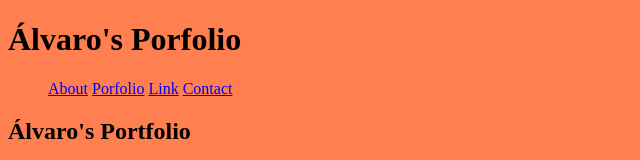
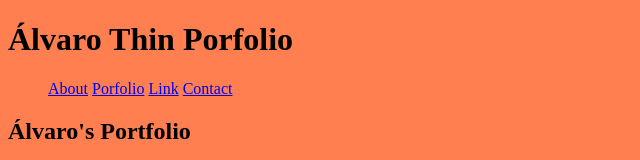
Before and after one commit to alvaroalcaraz/alvaro-thin-portfolio-1, a plain HTML site: page index.html in a window 1280 px wide. Shown: the top 160 px of the page, without its empty margins (0-640 px from the left). Drawn offline with Linux system fonts and the light colour scheme.

Commit message:
change page tittle

```diff
--- a/index.html
+++ b/index.html
@@ -6,11 +6,11 @@
     <meta http-equiv="X-UA-Compatible" content="ie=edge">
     <link rel="stylesheet" href="https://use.fontawesome.com/releases/v5.7.2/css/all.css" integrity="sha384-fnmOCqbTlWIlj8LyTjo7mOUStjsKC4pOpQbqyi7RrhN7udi9RwhKkMHpvLbHG9Sr" crossorigin="anonymous">
     <link rel="stylesheet" href="assets/css/styles.css">
-    <title>Álvaro's Porfolio</title>
+    <title>Álvaro Thin Porfolio</title>
 </head>
 <body>
     <header>
-        <h1>Álvaro's Porfolio</h1>
+        <h1>Álvaro Thin Porfolio</h1>
         <nav>
             <ul>
                 <il><a href="#about">About</a></il>
```
